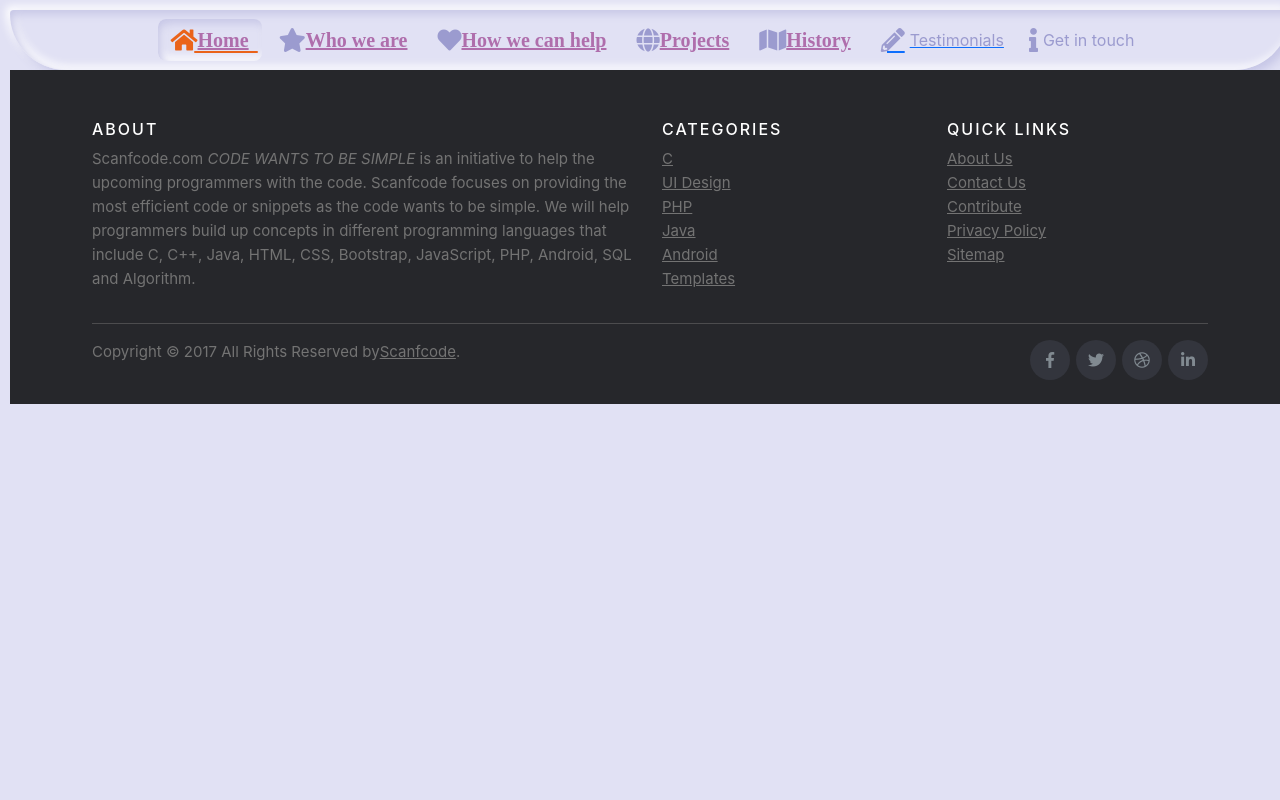
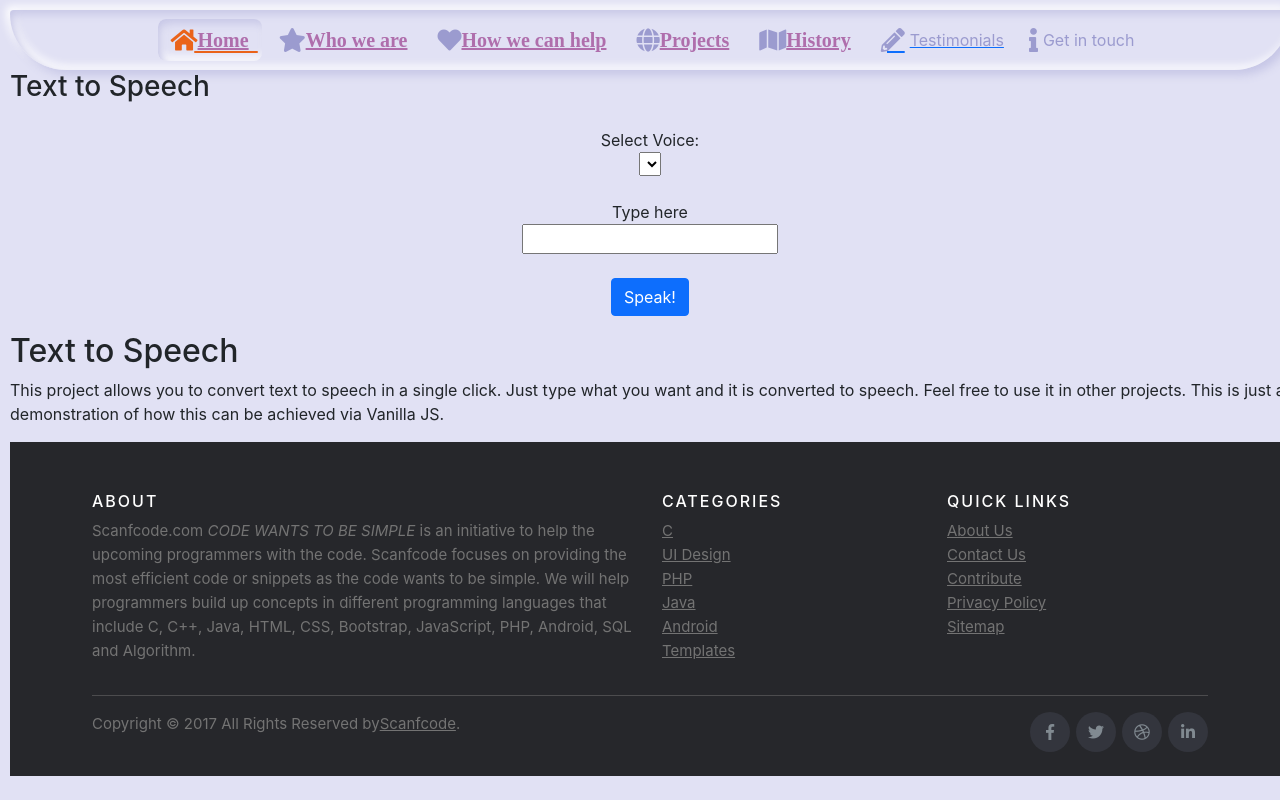
Before and after one commit to deieva/project-10.11.2021, a React (Create React App) app: page /projects in a window 1280 px wide. Built offline with nearby package versions, Linux system fonts and the light colour scheme; a small style sheet from the web is missing.

Commit message:
Update Projects.js

```diff
--- a/src/Views/Projects.js
+++ b/src/Views/Projects.js
@@ -2,9 +2,31 @@ function Projects() {
 
     return (
         <div>
+            <div class="slick-slider">
 
-        </div>
-    )
+                <div class="full-card">
+
+                    <div class="font-card roboto-card">
+                        <h3 class="font--roboto">Text to Speech</h3>
+                        <p class="font--roboto">
+                            <div class="container mt-4 text-center">
+                                <label for="voiceList">Select Voice:</label> <br />
+                                <select id='voiceList'></select> <br /><br />
+                                <label for="txtInput">Type here</label><br />
+                                <input id='txtInput' /> <br/><br/>
+                                    <button id='btnSpeak' class="explore-button btn btn-primary animation-on-hover">Speak!</button>
+                                </div>
+                                </p>
+                            </div>
+                            <div class="font-description">
+                                <h2 class="font--robotoslab">Text<span class="font--roboto"> to Speech</span></h2>
+                                <p class="font--roboto">This project allows you to convert text to speech in a single click. Just type what you want and it is converted to speech. Feel free to use it in other projects. This is just a demonstration of how this can be achieved via Vanilla JS.</p>
+                            </div>
+                            </div>
+                    </div>
+                </div>
+
+            )
 }
 
-export default Projects;
+            export default Projects;
```
